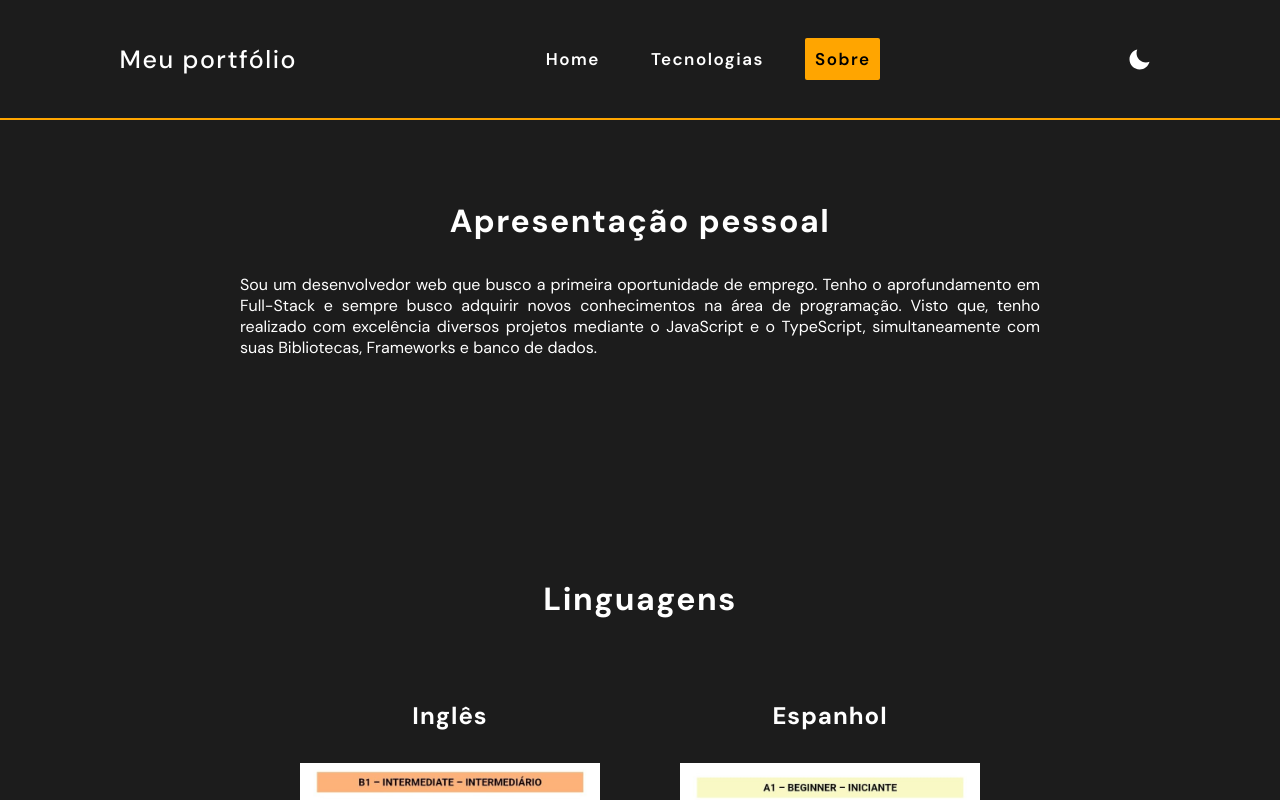
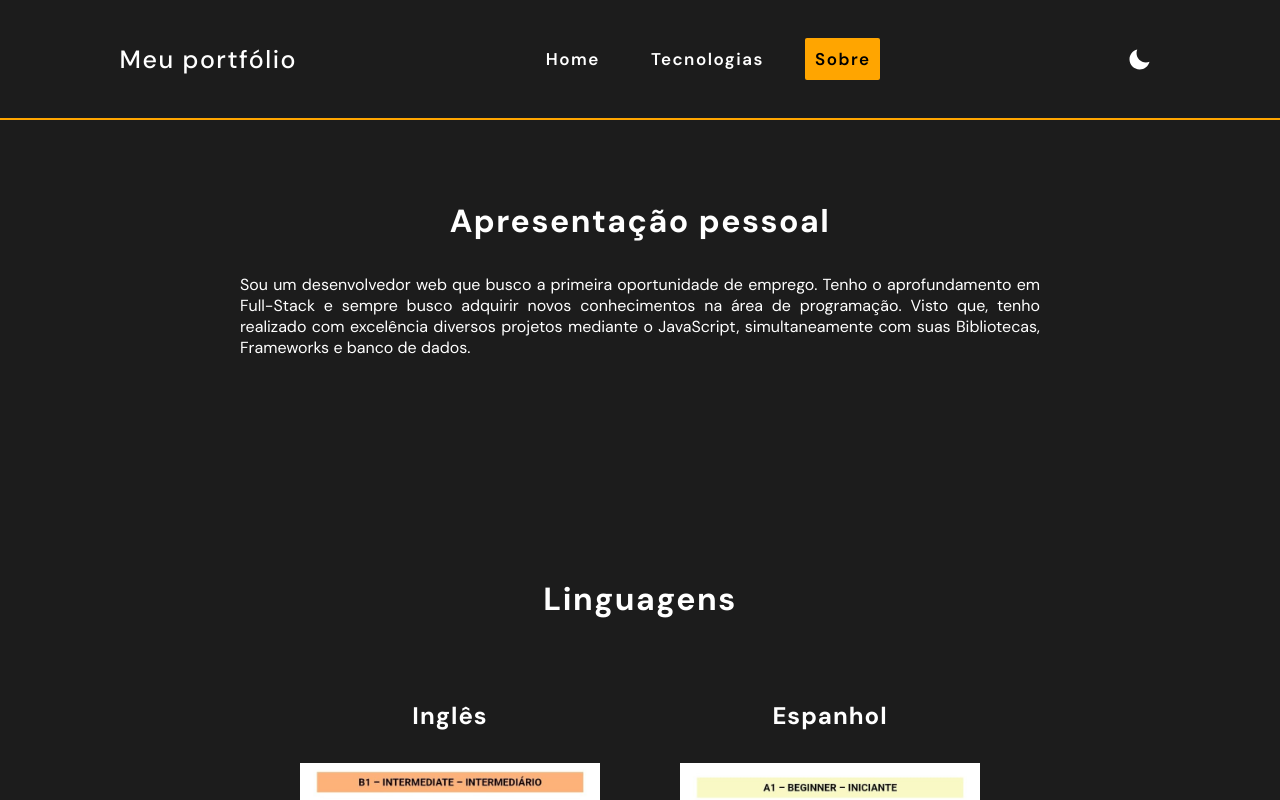
Before and after one commit to edusabi/meuportfolioV2, a React (Vite) app: page /about in a window 1280 px wide. Shown: the top 800 px of the page. Built offline with nearby package versions, Linux system fonts and the light colour scheme.

Commit message:
Update About.jsx

```diff
--- a/src/pages/About.jsx
+++ b/src/pages/About.jsx
@@ -14,7 +14,7 @@ const About = () => {
             em Full-Stack e sempre busco adquirir novos
             conhecimentos na área de programação. Visto que,
             tenho realizado com excelência diversos projetos
-            mediante o JavaScript e o TypeScript, simultaneamente com suas
+            mediante o JavaScript, simultaneamente com suas
             Bibliotecas, Frameworks e banco de dados.
           </p>
           <div className="linguas">
```
